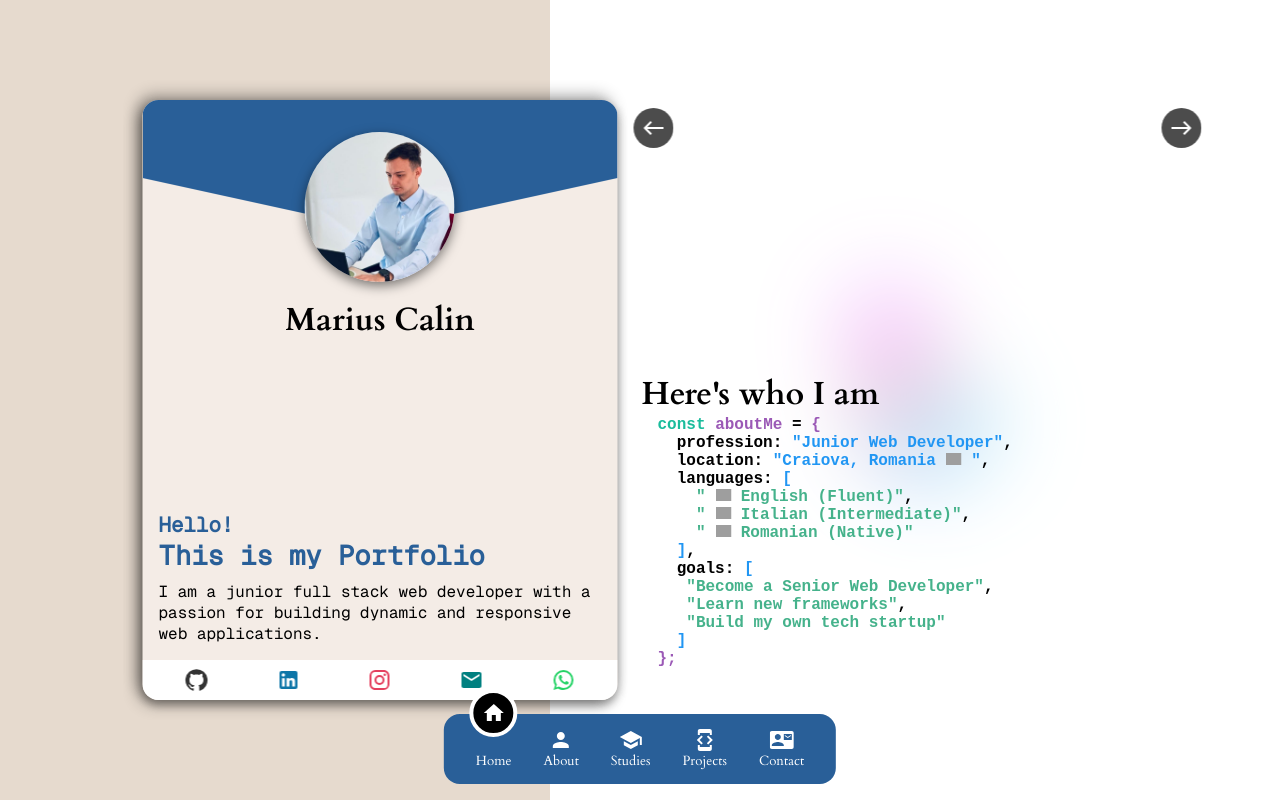
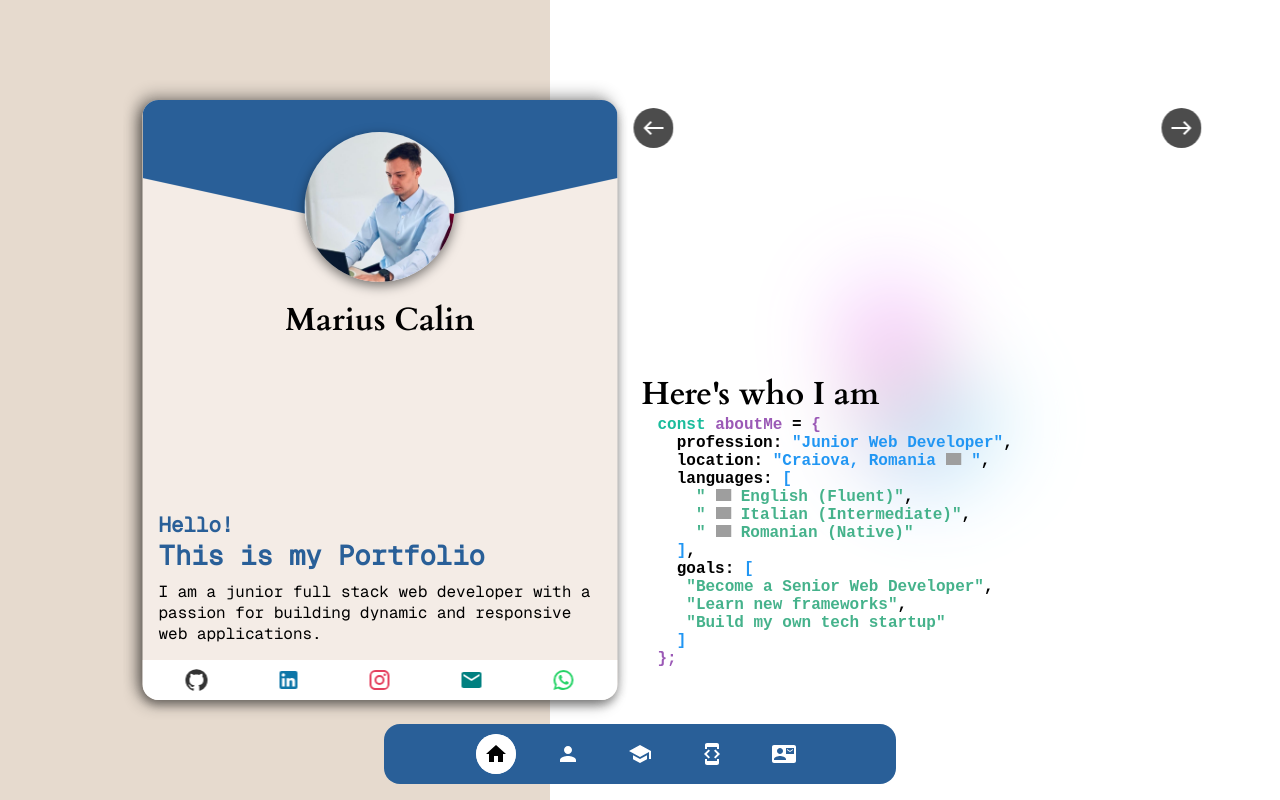
Before and after one commit to mariusalx06/PersonalWebsite, a Next.js app: page / in a window 1280 px wide. Built offline with nearby package versions, Linux system fonts and the light colour scheme; grey boxes are pictures that could not be loaded.

Commit message:
finished navbar

```diff
--- a/app/components/Container/LeftContainer/LeftContainer.module.css
+++ b/app/components/Container/LeftContainer/LeftContainer.module.css
@@ -100,6 +100,7 @@
     width: 100%;
     box-shadow: none;
     border-radius: 0;
+    box-shadow: 0 4px 6px rgba(0, 0, 0, 0.1);
   }
 
   .bottomSide {
--- a/app/components/General/Navigation/Navbar.jsx
+++ b/app/components/General/Navigation/Navbar.jsx
@@ -1,72 +1,90 @@
 "use client";
-import { useContext } from "react";
+import { useContext, useRef } from "react";
 import { PageContext } from "@/app/context/pageContext";
 import HomeIcon from "@mui/icons-material/Home";
 import PersonIcon from "@mui/icons-material/Person";
 import SchoolIcon from "@mui/icons-material/School";
 import DeveloperModeIcon from "@mui/icons-material/DeveloperMode";
 import ContactMailIcon from "@mui/icons-material/ContactMail";
-import { motion } from "framer-motion";
 import styles from "./Navbar.module.css";
 
 export default function Navbar() {
   const { goToPage, currentPage, isMobileDevice } = useContext(PageContext);
 
+  if (isMobileDevice) {
+    return null;
+  }
+
   const handleClick = (pageIndex) => {
     goToPage(pageIndex);
   };
 
-  const mobilePositions = [-9, 52, 115, 182, 251];
-  const desktopPositions = [-6.5, 61, 132, 205, 281.5];
-
-  const positions = isMobileDevice ? mobilePositions : desktopPositions;
-
-  const activePosition = positions[currentPage];
-
   return (
     <nav className={styles.navigation}>
       <div className={styles.navButtons}>
-        <motion.div
-          className={styles.circle}
-          animate={{
-            x: activePosition,
-          }}
-          transition={{ type: "spring", stiffness: 300, damping: 30 }}
-        />
         <button
           onClick={() => handleClick(0)}
           className={currentPage === 0 ? styles.activeButton : ""}
         >
-          <HomeIcon />
-          Home
+          <div
+            className={`${styles.iconWrapper} ${
+              currentPage === 0 ? styles.iconActive : ""
+            }`}
+          >
+            <HomeIcon />
+          </div>
         </button>
+
         <button
           onClick={() => handleClick(1)}
           className={currentPage === 1 ? styles.activeButton : ""}
         >
-          <PersonIcon />
-          About
+          <div
+            className={`${styles.iconWrapper} ${
+              currentPage === 1 ? styles.iconActive : ""
+            }`}
+          >
+            <PersonIcon />
+          </div>
         </button>
+
         <button
           onClick={() => handleClick(2)}
           className={currentPage === 2 ? styles.activeButton : ""}
         >
-          <SchoolIcon />
-          Studies
+          <div
+            className={`${styles.iconWrapper} ${
+              currentPage === 2 ? styles.iconActive : ""
+            }`}
+          >
+            <SchoolIcon />
+          </div>
         </button>
+
         <button
           onClick={() => handleClick(3)}
           className={currentPage === 3 ? styles.activeButton : ""}
         >
-          <DeveloperModeIcon />
-          Projects
+          <div
+            className={`${styles.iconWrapper} ${
+              currentPage === 3 ? styles.iconActive : ""
+            }`}
+          >
+            <DeveloperModeIcon />
+          </div>
         </button>
+
         <button
           onClick={() => handleClick(4)}
           className={currentPage === 4 ? styles.activeButton : ""}
         >
-          <ContactMailIcon />
-          Contact
+          <div
+            className={`${styles.iconWrapper} ${
+              currentPage === 4 ? styles.iconActive : ""
+            }`}
+          >
+            <ContactMailIcon />
+          </div>
         </button>
       </div>
     </nav>
--- a/app/components/General/Navigation/Navbar.module.css
+++ b/app/components/General/Navigation/Navbar.module.css
@@ -6,14 +6,13 @@
   bottom: 1rem;
   left: 50%;
   transform: translateX(-50%);
-  width: auto;
+  width: 40%;
   padding: 0rem 2rem;
-  height: 70px;
+  height: 60px;
   border-radius: 1rem;
   background-color: #295f98;
   z-index: 100;
   color: white;
-  overflow: visible;
 }
 
 .navButtons {
@@ -21,9 +20,15 @@
   position: relative;
   align-items: center;
   font-size: 2rem;
-  overflow: visible;
   z-index: 1;
-  gap: 32px;
+  gap: 2rem;
+}
+
+.iconWrapper {
+  display: flex;
+  padding: 0.5rem;
+  border-radius: 50%;
+  transition: background-color 0.3s, color 0.3s;
 }
 
 .navButtons button {
@@ -32,36 +37,54 @@
   padding: 0;
   margin: 0;
   cursor: pointer;
-  overflow: visible;
   color: white;
-  display: flex;
-  flex-direction: column;
-  justify-content: center;
-  align-items: center;
+  transition: background-color 0.3s ease;
+}
+
+.navButtons button:hover .iconWrapper {
+  background-color: white;
+  color: black;
 }
 
 .navButtons button svg {
   font-size: 1.5rem;
   color: white;
+  transition: color 0.3s ease;
 }
 
 .navButtons button.activeButton {
-  transition: 0.5s;
-  line-height: 72px;
+  background-color: white;
+  border-radius: 50%;
+  color: black;
 }
-.circle {
-  position: absolute;
-  top: -12px;
-  width: 48px;
-  height: 48px;
-  background-color: black;
-  border: 4px solid white;
-  border-radius: 50%;
-  transition: transform 0.3s ease;
-  z-index: -1;
+
+.navButtons button.activeButton svg {
+  color: black;
 }
+.navButtons button:hover svg {
+  color: black; /* Change icon color when hovered */
+}
+
+.navButtons button.activeButton .iconWrapper {
+  background-color: white;
+  color: black;
+}
+
+@media (min-width: 1300px) {
+  .navigation {
+    width: 30%;
+  }
+}
+
+@media (max-width: 992px) {
+  .navigation {
+    width: 50%;
+  }
+}
+
 @media (max-width: 768px) {
   .navigation {
+    width: 95%;
     background-color: rgba(41, 95, 152, 0.8);
     backdrop-filter: blur(5px);
   }
```
